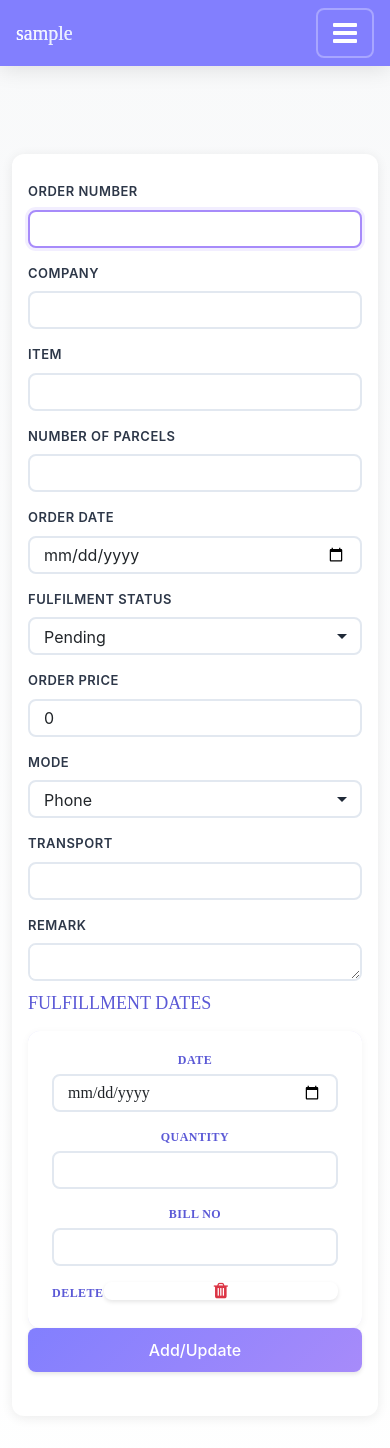
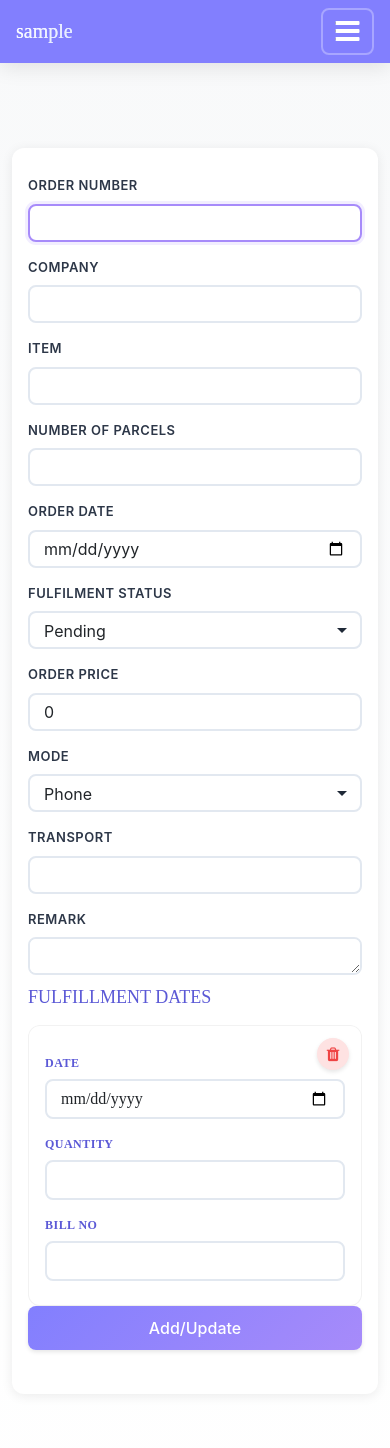
Before and after one commit to phantomhieve/cashcenter, a Django app: page /orderlist/add/ in a window 390 px wide. Shown: the top 1448 px of the page. Run offline with Django 3.2, Linux system fonts and the light colour scheme; the visitor is signed in with stand-in values (Sample User, id 1); some libraries are stand-ins or nearby versions; some web fonts are replaced.

Commit message:
Fix Add order page

```diff
--- a/django/orderlist/templates/orderlist/add_order.html
+++ b/django/orderlist/templates/orderlist/add_order.html
@@ -10,9 +10,7 @@ Add Order
 <link rel="stylesheet" type="text/css" href="{% static 'ledger/css/main.css'%}">
 <style>
 	/* Scoped tweaks for Add Order page (match Ledger look & feel) */
-	.order-form {
-		max-width: 960px;
-	}
+	/* .order-form { max-width: 960px; } Removed to match Ledger form width */
 
 	.order-form table.table th,
 	.order-form table.table td {
@@ -45,22 +43,27 @@ Add Order
 	}
 
 	/* Tighter column layout for fulfillment table */
+	/* Tighter column layout for fulfillment table */
 	.order-form table.table thead th:nth-child(1) {
-		width: 35%;
+		width: 30%;
+		/* Date */
 	}
 
 	.order-form table.table thead th:nth-child(2) {
-		width: 20%;
+		width: 25%;
+		/* Quantity */
 		text-align: center;
 	}
 
 	.order-form table.table thead th:nth-child(3) {
-		width: 25%;
+		width: 35%;
+		/* Bill No */
 		text-align: center;
 	}
 
 	.order-form table.table thead th:nth-child(4) {
 		width: 10%;
+		/* Delete */
 		text-align: center;
 	}
 
@@ -81,15 +84,30 @@ Add Order
 	/* Center delete icon, make it a bit crisper */
 	.order-form .delete-fulfillment {
 		line-height: 1;
+		background: #fee2e2;
+		width: 32px;
+		height: 32px;
+		border-radius: 50%;
+		display: inline-flex;
+		align-items: center;
+		justify-content: center;
+		transition: all 0.2s;
+		text-decoration: none;
 	}
 
 	.order-form .delete-fulfillment i {
-		font-size: 18px;
+		font-size: 16px;
 		transition: color .15s ease-in-out;
+		color: #ef4444;
+	}
+
+	.order-form .delete-fulfillment:hover {
+		background: #fecaca;
+		text-decoration: none;
 	}
 
 	.order-form .delete-fulfillment:hover i {
-		color: #e63946;
+		color: #dc2626;
 	}
 
 	/* Fulfillment table theming to match ledger */
@@ -228,7 +246,9 @@ Add Order
 		.order-form .fulfillment-table {
 			margin: 0;
 			border-radius: 12px;
-			background: linear-gradient(135deg, rgba(130, 127, 254, 0.25) 0%, rgba(167, 139, 250, 0.15) 100%);
+			background: transparent;
+			/* Removed gradient background for cleaner look */
+			box-shadow: none;
 		}
 
 		.order-form .fulfillment-table .table,
@@ -252,16 +272,37 @@ Add Order
 		.order-form .fulfillment-table tbody tr {
 			background: #ffffff;
 			border-radius: 12px;
-			box-shadow: 0 2px 6px rgba(130, 127, 254, 0.16);
-			margin-bottom: 12px;
-			padding: 12px;
+			box-shadow: 0 4px 12px rgba(0, 0, 0, 0.08);
+			/* Enhanced shadow */
+			margin-bottom: 16px;
+			/* Increased spacing between cards */
+			padding: 20px 16px 16px 16px;
+			/* Top padding for delete button space */
+			border: 1px solid rgba(0, 0, 0, 0.05);
+			position: relative;
+			/* For absolute positioning of delete button */
 		}
 
 		.order-form .fulfillment-table tbody td {
-			padding: 8px 12px;
+			padding: 8px 0;
+			/* Vertical padding only */
 			text-align: left;
+			/* Align content to left */
 			position: relative;
 			font-size: 15px;
+			display: block;
+			/* Stacked layout */
+			border-bottom: none;
+			/* Removed separator */
+		}
+
+		.order-form .fulfillment-table tbody td:last-child {
+			border-bottom: none;
+			padding: 0;
+			position: absolute;
+			top: 12px;
+			right: 12px;
+			width: auto;
 		}
 
 		.order-form .fulfillment-table tbody td::before {
@@ -271,14 +312,54 @@ Add Order
 			font-weight: 700;
 			text-transform: uppercase;
 			color: #5b59d6;
-			margin-bottom: 4px;
+			margin-bottom: 6px;
+			/* Space between label and input */
+			margin-right: 0;
 			letter-spacing: 0.04em;
+			text-align: left;
+		}
+
+		.order-form .fulfillment-table tbody td[data-label="Delete"]::before {
+			display: none;
+			/* Hide label for delete button */
+		}
+
+		.order-form .fulfillment-table tbody td .form-control {
+			width: 100% !important;
+			/* Full width input */
+			max-width: 100%;
+			margin: 0;
+			text-align: left;
+			height: 40px;
+			/* Taller inputs for mobile */
 		}
 
 		.order-form .fulfillment-table tbody td[data-label="Delete"] {
+			display: block;
+		}
+
+		.order-form .fulfillment-table tbody td[data-label="Delete"] .delete-fulfillment {
+			background: #fee2e2;
+			width: 32px;
+			height: 32px;
+			border-radius: 50%;
 			display: flex;
 			align-items: center;
-			justify-content: flex-start;
+			justify-content: center;
+			transition: all 0.2s;
+		}
+
+		.order-form .fulfillment-table tbody td[data-label="Delete"] .delete-fulfillment i {
+			color: #ef4444;
+			font-size: 16px;
+		}
+
+		.order-form .fulfillment-table tbody td[data-label="Delete"] .delete-fulfillment:hover {
+			background: #fecaca;
+		}
+
+		.order-form .fulfillment-table tbody td[data-label="Delete"] .delete-fulfillment:hover i {
+			color: #dc2626;
 		}
 
 		.order-form .fulfillment-table tbody tr:last-child {
--- a/django/static/library/css/navbar.css
+++ b/django/static/library/css/navbar.css
@@ -281,11 +281,29 @@
         /* prevent iOS zoom */
     }
 
+    .navbar-toggler-icon i {
+        transition: transform 0.3s ease, opacity 0.2s ease;
+        font-size: 22px;
+        /* Reduced from 28px */
+        color: #fff;
+    }
+
+    /* Make the cross look less bold/heavy */
+    .navbar-toggler-icon i.fa-times {
+        font-weight: 300;
+        /* Try to make it lighter if font supports it, or scale it down slightly */
+        transform: rotate(90deg);
+        font-size: 20px;
+        /* Reduced from 24px */
+        /* Slightly smaller to match visual weight of bars */
+    }
+
     .navbar-expand-xl .navbar-toggler {
         display: block;
         border: 2px solid rgba(255, 255, 255, 0.3);
         border-radius: 8px;
-        padding: 0.5rem 0.75rem;
+        padding: 0.4rem 0.6rem;
+        /* Slightly reduced padding */
         margin-left: auto;
         margin-bottom: 0;
     }
@@ -333,7 +351,8 @@
 
     /* Add spacing to body to prevent navbar overlap on mobile */
     body {
-        padding-top: 60px !important;
+        padding-top: 54px !important;
+        /* Reduced from 60px to fix spacing on Order page */
         /* Standard spacing, Ledger page will need more */
     }
 
```
